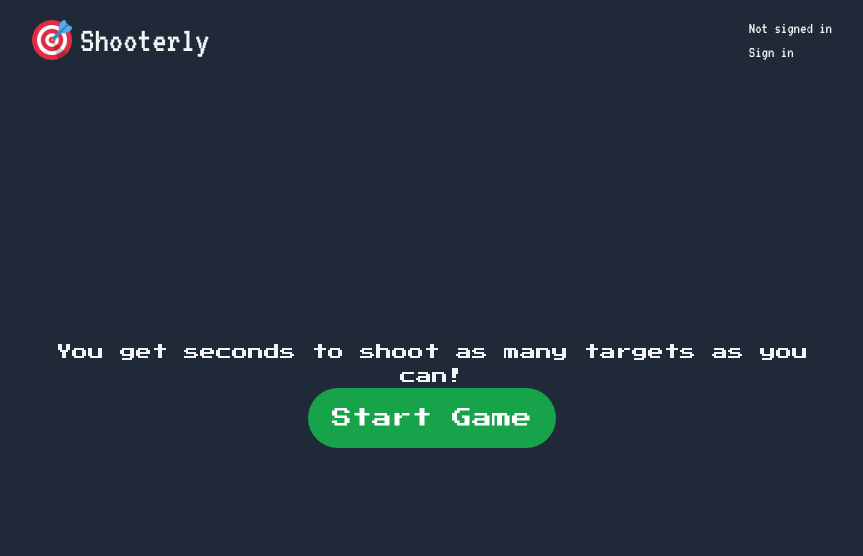
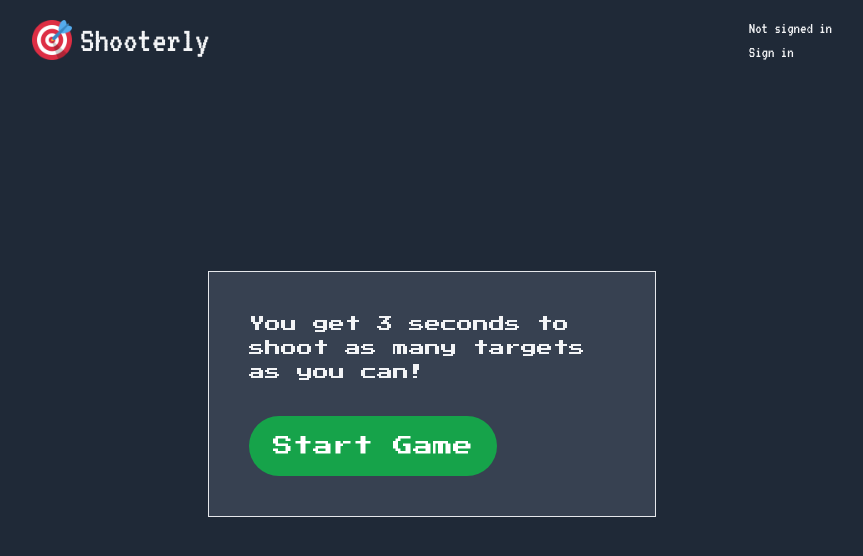
Before and after one commit to neilgebhard/online-shooter, a Next.js app: page / in a window 1280 px wide. Shown: the top 556 px of the page, without its empty margins (208-1071 px from the left). Built offline with nearby package versions, Linux system fonts and the light colour scheme; no server answers.

Commit message:
:construction: Add end game stats

```diff
--- a/components/Game.tsx
+++ b/components/Game.tsx
@@ -11,6 +11,7 @@ const App = () => {
 
   const startGame = () => {
     setIsPlaying(true)
+    setDuration(START_DURATION)
     setScore(0)
   }
 
@@ -33,7 +34,6 @@ const App = () => {
   return (
     <div className={`w-[800px] mx-auto`}>
       {isPlaying ? (
-        <>
         <GameScreen
           score={score}
           duration={duration}
@@ -43,9 +43,13 @@ const App = () => {
           incrementMiss={incrementMiss}
           decrementDuration={decrementDuration}
         />
-        </>
       ) : (
-        <StartScreen startGame={startGame} score={score} />
+        <StartScreen
+          startGame={startGame}
+          score={score}
+          duration={duration}
+          misses={misses}
+        />
       )}
     </div>
   )
--- a/components/GameScreen.tsx
+++ b/components/GameScreen.tsx
@@ -9,6 +9,7 @@ import {
 import Image from 'next/image'
 import Timer from './Timer'
 import Countdown from 'react-countdown'
+import { calculateStats } from '../util'
 
 type Props = {
   score: number
@@ -67,15 +68,17 @@ const GameScreen = ({
     incrementMiss()
   }
 
-  const timeElapsed = START_DURATION - duration
-  const speed = score / timeElapsed
-  const accuracy = (score / (misses + score)) * 100
+  const { timeElapsed, speed, accuracy } = calculateStats({
+    duration,
+    score,
+    misses,
+  })
 
   return (
     <>
       <div>Score: {score}</div>
-      <div>Speed: {timeElapsed > 0 && <span>{speed.toFixed(2)}t/s</span>}</div>
-      <div>Accuracy: {accuracy > 0 && <span>{accuracy.toFixed(2)}%</span>}</div>
+      <div>Speed: {timeElapsed > 0 && <span>{speed} t/s</span>}</div>
+      <div>Accuracy: {Number(accuracy) > 0 && <span>{accuracy}%</span>}</div>
       <Countdown
         date={Date.now() + duration * 1000}
         renderer={Timer}
--- a/components/StartScreen.tsx
+++ b/components/StartScreen.tsx
@@ -1,19 +1,32 @@
-import { SCREEN_HEIGHT, SECONDS_PER_GAME } from '../constants'
+import { SCREEN_HEIGHT, START_DURATION } from '../constants'
+import { calculateStats } from '../util'
 
 type Props = {
   startGame: () => void
   score: number
+  duration: number
+  misses: number
 }
 
-const StartScreen = ({ startGame, score }: Props) => {
+const StartScreen = ({ startGame, score, duration, misses }: Props) => {
+  const { speed, accuracy } = calculateStats({
+    duration,
+    score,
+    misses,
+  })
+
   return (
-    <div
-      className={`h-[${SCREEN_HEIGHT}px] flex flex-col justify-center items-center text-center`}
-    >
-      {score > 0 && <p>You got {score}!</p>}
-      {score <= 0 && (
+    <div className='flex flex-col justify-center items-center h-[500px]'>
+      <div className={`border max-w-md mx-auto bg-gray-700 p-10 space-y-8`}>
+        {score > 0 ? (
+          <div>
+            <p>Score: {score}</p>
+            <p>Accuracy: {accuracy}%</p>
+            <p>Speed: {speed} t/s</p>
+          </div>
+        ) : (
           <p>
-          You get {SECONDS_PER_GAME} seconds to shoot as many targets as you
+            You get {START_DURATION} seconds to shoot as many targets as you
             can!
           </p>
         )}
@@ -25,6 +38,7 @@ const StartScreen = ({ startGame, score }: Props) => {
           Start Game
         </button>
       </div>
+    </div>
   )
 }
 
--- a/constants.ts
+++ b/constants.ts
@@ -1,5 +1,5 @@
 export const SCREEN_WIDTH = 800
 export const SCREEN_HEIGHT = 500
-export const START_DURATION = 49
+export const START_DURATION = 3
 export const TARGET_WIDTH = 50
 export const BORDER_WIDTH = 2
--- /dev/null
+++ b/util.ts
@@ -0,0 +1,15 @@
+import { START_DURATION } from './constants'
+
+type Props = {
+  duration: number
+  score: number
+  misses: number
+}
+
+export const calculateStats = ({ duration, score, misses }: Props) => {
+  const timeElapsed = START_DURATION - duration
+  const speed = (score / timeElapsed).toFixed(2)
+  const accuracy = ((score / (misses + score)) * 100).toFixed(2)
+
+  return { timeElapsed, speed, accuracy }
+}
```
Lines whose indentation alone changed are shown as unchanged.
